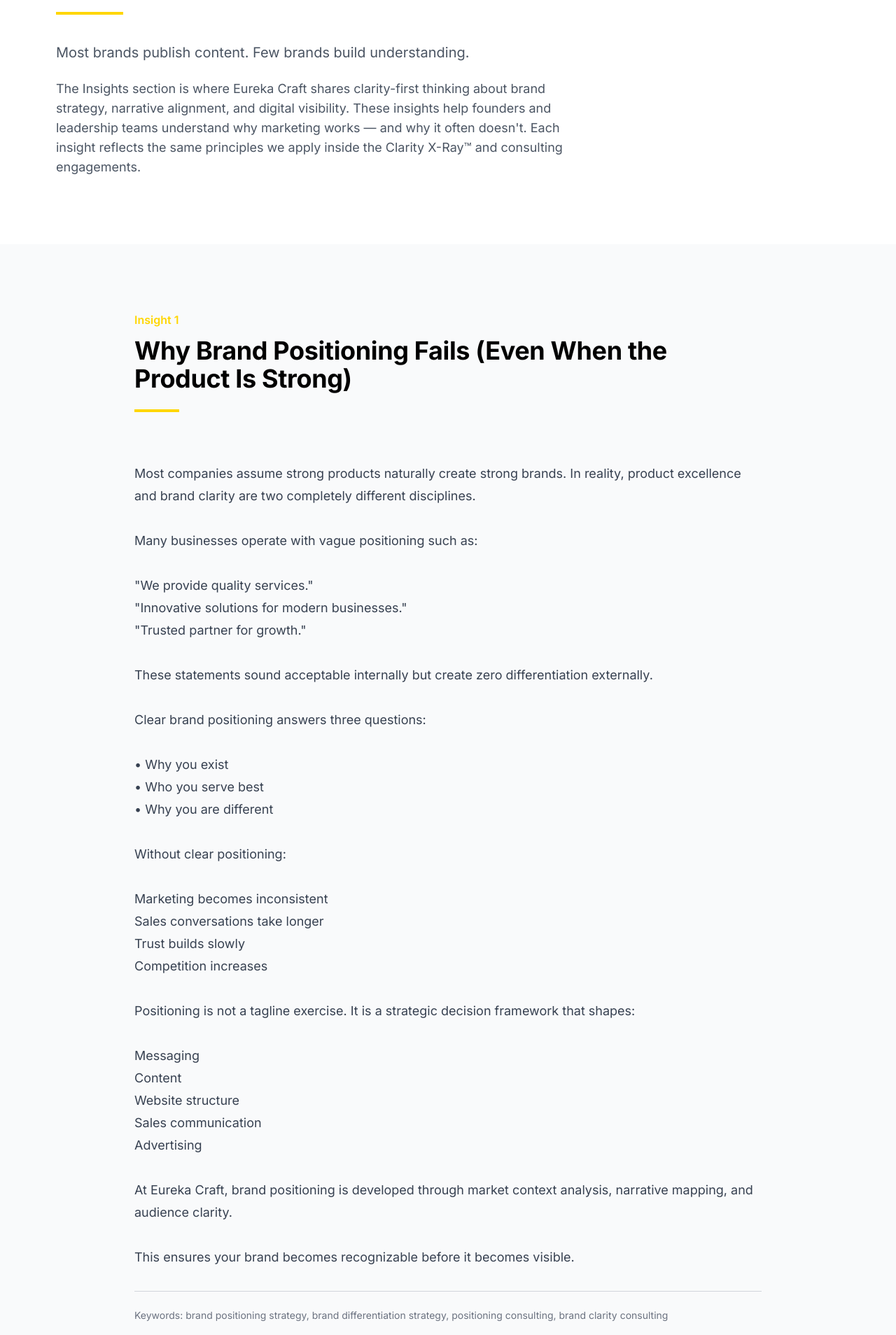
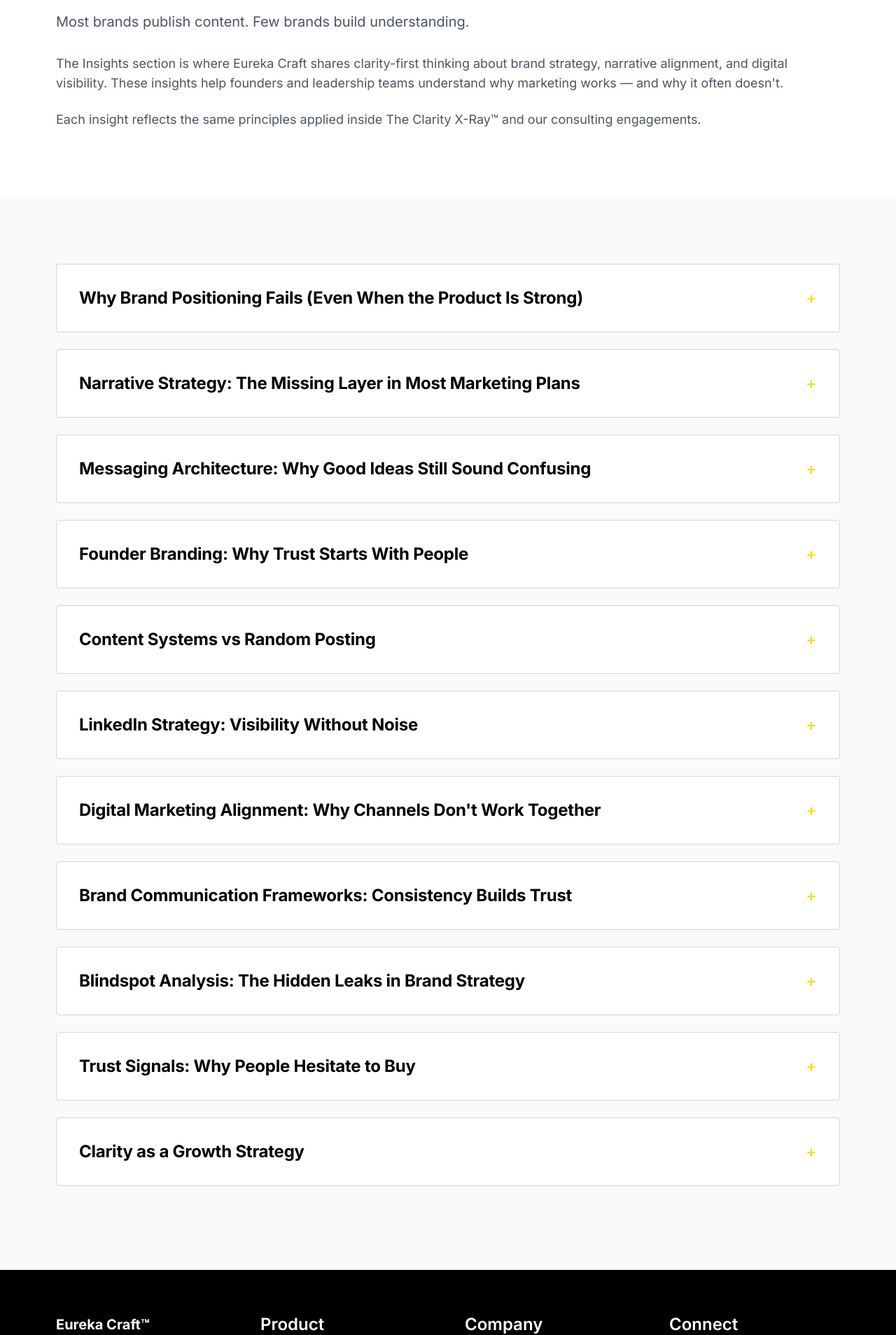
Before and after one commit to ragbak1210-ctrl/eureka-craft-consultancy, a Next.js app: page /insights in a window 1280 px wide. Shown: the part 236-2144 px from the top of the page at 70% size. Built offline with nearby package versions, Linux system fonts and the light colour scheme.

Commit message:
Update insights.tsx

```diff
--- a/pages/insights.tsx
+++ b/pages/insights.tsx
@@ -1,14 +1,16 @@
 import Head from 'next/head';
+import { useState } from 'react';
 
 export default function Insights() {
 
-const insights = [
+const [openIndex,setOpenIndex]=useState<number|null>(null)
+
+const insights=[
 
 {
 title:"Why Brand Positioning Fails (Even When the Product Is Strong)",
 
-content:`
-Most companies assume strong products naturally create strong brands. In reality, product excellence and brand clarity are two completely different disciplines.
+content:`Most companies assume strong products naturally create strong brands. In reality, product excellence and brand clarity are two completely different disciplines.
 
 Many businesses operate with vague positioning such as:
 
@@ -41,11 +43,7 @@ Advertising
 
 At Eureka Craft, brand positioning is developed through market context analysis, narrative mapping, and audience clarity.
 
-This ensures your brand becomes recognizable before it becomes visible.
-`,
-
-keywords:"brand positioning strategy, brand differentiation strategy, positioning consulting, brand clarity consulting"
-
+This ensures your brand becomes recognizable before it becomes visible.`
 },
 
 
@@ -53,8 +51,7 @@ keywords:"brand positioning strategy, brand differentiation strategy, positionin
 {
 title:"Narrative Strategy: The Missing Layer in Most Marketing Plans",
 
-content:`
-Most marketing plans define channels and budgets.
+content:`Most marketing plans define channels and budgets.
 
 Few define narrative.
 
@@ -82,11 +79,7 @@ This is why Eureka Craft builds narrative frameworks before execution begins.
 
 Because consistency is not about frequency.
 
-Consistency is about meaning.
-`,
-
-keywords:"brand narrative strategy, storytelling strategy, narrative marketing consulting, brand storytelling framework"
-
+Consistency is about meaning.`
 },
 
 
@@ -94,8 +87,7 @@ keywords:"brand narrative strategy, storytelling strategy, narrative marketing c
 {
 title:"Messaging Architecture: Why Good Ideas Still Sound Confusing",
 
-content:`
-Many businesses have intelligent leaders and strong ideas.
+content:`Many businesses have intelligent leaders and strong ideas.
 
 Yet their messaging feels scattered.
 
@@ -124,11 +116,7 @@ Prospects understand faster.
 Trust builds earlier.
 Decisions happen sooner.
 
-Messaging clarity is one of the fastest ways to improve conversion rates without increasing marketing spend.
-`,
-
-keywords:"brand messaging framework, messaging architecture consulting, value proposition development"
-
+Messaging clarity is one of the fastest ways to improve conversion rates without increasing marketing spend.`
 },
 
 
@@ -136,8 +124,7 @@ keywords:"brand messaging framework, messaging architecture consulting, value pr
 {
 title:"Founder Branding: Why Trust Starts With People",
 
-content:`
-In high-trust industries, brands rarely lead.
+content:`In high-trust industries, brands rarely lead.
 
 People do.
 
@@ -161,11 +148,7 @@ Improves inbound opportunities
 
 LinkedIn has become the primary platform for founder-driven trust.
 
-Companies with active founders consistently outperform companies with silent leadership.
-`,
-
-keywords:"founder branding strategy, linkedin thought leadership, founder positioning consulting"
-
+Companies with active founders consistently outperform companies with silent leadership.`
 },
 
 
@@ -173,8 +156,7 @@ keywords:"founder branding strategy, linkedin thought leadership, founder positi
 {
 title:"Content Systems vs Random Posting",
 
-content:`
-Most businesses treat content as a monthly activity.
+content:`Most businesses treat content as a monthly activity.
 
 Strong brands treat content as infrastructure.
 
@@ -198,11 +180,7 @@ Why it matters
 
 Eureka Craft designs structured content ecosystems that align with positioning and narrative clarity.
 
-Because content works best when it behaves like a system, not a calendar.
-`,
-
-keywords:"content systems strategy, content marketing framework, narrative content strategy"
-
+Because content works best when it behaves like a system, not a calendar.`
 },
 
 
@@ -210,8 +188,7 @@ keywords:"content systems strategy, content marketing framework, narrative conte
 {
 title:"LinkedIn Strategy: Visibility Without Noise",
 
-content:`
-LinkedIn has become the primary platform for authority building.
+content:`LinkedIn has become the primary platform for authority building.
 
 Yet most companies use LinkedIn incorrectly.
 
@@ -232,11 +209,7 @@ LinkedIn success is not frequency.
 
 It is relevance.
 
-When done correctly, LinkedIn becomes a long-term inbound lead engine.
-`,
-
-keywords:"linkedin content strategy, linkedin consulting, thought leadership linkedin"
-
+When done correctly, LinkedIn becomes a long-term inbound lead engine.`
 },
 
 
@@ -244,8 +217,7 @@ keywords:"linkedin content strategy, linkedin consulting, thought leadership lin
 {
 title:"Digital Marketing Alignment: Why Channels Don't Work Together",
 
-content:`
-Many businesses run:
+content:`Many businesses run:
 
 Google Ads
 Social Media
@@ -266,11 +238,7 @@ Digital alignment ensures:
 • Clear conversion paths
 • Consistent messaging
 
-Marketing becomes stronger when channels reinforce each other instead of competing for attention.
-`,
-
-keywords:"digital marketing strategy consulting, marketing alignment consulting"
-
+Marketing becomes stronger when channels reinforce each other instead of competing for attention.`
 },
 
 
@@ -278,8 +246,7 @@ keywords:"digital marketing strategy consulting, marketing alignment consulting"
 {
 title:"Brand Communication Frameworks: Consistency Builds Trust",
 
-content:`
-Brand communication is not just design.
+content:`Brand communication is not just design.
 
 It includes:
 
@@ -300,11 +267,7 @@ Familiarity builds trust.
 
 Trust builds conversion.
 
-Brand communication frameworks allow brands to scale without losing identity.
-`,
-
-keywords:"brand communication strategy, brand voice framework"
-
+Brand communication frameworks allow brands to scale without losing identity.`
 },
 
 
@@ -312,8 +275,7 @@ keywords:"brand communication strategy, brand voice framework"
 {
 title:"Blindspot Analysis: The Hidden Leaks in Brand Strategy",
 
-content:`
-Many marketing problems originate from unseen causes.
+content:`Many marketing problems originate from unseen causes.
 
 Blindspots include:
 
@@ -335,11 +297,7 @@ The Clarity X-Ray™ reveals:
 
 Clarity removes friction.
 
-Friction slows growth.
-`,
-
-keywords:"brand audit consulting, brand blindspot analysis"
-
+Friction slows growth.`
 },
 
 
@@ -347,8 +305,7 @@ keywords:"brand audit consulting, brand blindspot analysis"
 {
 title:"Trust Signals: Why People Hesitate to Buy",
 
-content:`
-Trust is rarely lost through major mistakes.
+content:`Trust is rarely lost through major mistakes.
 
 It is lost through small uncertainties.
 
@@ -367,11 +324,7 @@ Conversion increases.
 
 Authority is not claimed.
 
-Authority is demonstrated.
-`,
-
-keywords:"trust building marketing, brand authority strategy"
-
+Authority is demonstrated.`
 },
 
 
@@ -379,8 +332,7 @@ keywords:"trust building marketing, brand authority strategy"
 {
 title:"Clarity as a Growth Strategy",
 
-content:`
-Clarity is often treated as branding work.
+content:`Clarity is often treated as branding work.
 
 In reality, clarity is growth infrastructure.
 
@@ -403,54 +355,49 @@ It is structural.
 
 This is why Eureka Craft builds clarity before growth.
 
-Because growth built on confusion eventually collapses.
-`,
-
-keywords:"brand clarity consulting, growth strategy consulting"
-
+Because growth built on confusion eventually collapses.`
 }
 
-];
+]
 
 
-return (
 
+return(
 <>
 
 <Head>
 <title>Insights — Eureka Craft™</title>
-<meta name="description" content="Clarity-first thinking on brand strategy, narrative alignment and growth."/>
+<meta name="description" content="Clarity-first thinking on brand strategy, narrative alignment and visibility."/>
 </Head>
-
 
 
 {/* HERO */}
 
 <section className="section-spacing bg-white">
 
-<div className="container-wide">
+<div className="container-wide max-w-3xl">
 
-<h1 className="text-6xl font-bold mb-6">
-
+<h1 className="text-5xl md:text-6xl font-bold mb-6">
 Where Strategy Meets Understanding
-
 </h1>
 
-<div className="w-24 h-1 bg-accent mb-10"></div>
-
-<p className="text-xl text-gray-600 max-w-3xl mb-6">
-
+<p className="text-xl text-gray-600 mb-8">
 Most brands publish content. Few brands build understanding.
-
 </p>
 
-<p className="text-lg text-gray-600 max-w-3xl">
+
+<p className="text-lg text-gray-600 mb-6">
 
 The Insights section is where Eureka Craft shares clarity-first thinking about brand strategy, narrative alignment, and digital visibility.
 
 These insights help founders and leadership teams understand why marketing works — and why it often doesn't.
 
-Each insight reflects the same principles we apply inside the Clarity X-Ray™ and consulting engagements.
+</p>
+
+
+<p className="text-lg text-gray-600">
+
+Each insight reflects the same principles applied inside The Clarity X-Ray™ and our consulting engagements.
 
 </p>
 
@@ -460,74 +407,68 @@ Each insight reflects the same principles we apply inside the Clarity X-Ray™ a
 
 
 
-{/* ARTICLES */}
+{/* ACCORDION */}
 
 <section className="section-spacing bg-gray-50">
 
-<div className="container-wide">
+<div className="container-wide max-w-4xl">
 
 
-
-<div className="max-w-4xl mx-auto space-y-32">
-
 {insights.map((item,index)=>(
-<div key={index}>
+<div
+key={index}
+className="mb-6 bg-white border border-gray-300 rounded"
+>
 
 
-<div className="mb-8">
+<button
+onClick={()=>setOpenIndex(openIndex===index?null:index)}
+className="w-full text-left p-8 flex justify-between items-center"
+>
 
-<div className="text-accent font-semibold mb-3">
-
-Insight {index+1}
-
-</div>
-
-<h2 className="text-4xl font-bold mb-6">
+<h2 className="text-2xl font-bold">
 
 {item.title}
 
 </h2>
 
-<div className="w-16 h-1 bg-accent mb-10"></div>
+
+<span className="text-accent text-2xl">
+
+{openIndex===index?"−":"+"}
+
+</span>
+
+
+</button>
+
+
+
+{openIndex===index&&(
+
+<div className="px-8 pb-8">
+
+<p className="text-gray-700 whitespace-pre-line leading-relaxed">
+
+{item.content}
+
+</p>
 
 </div>
 
-
-
-<div className="text-lg text-gray-700 leading-8 whitespace-pre-line mb-8">
-
-{item.content}
-
-</div>
-
-
-
-<div className="border-t border-gray-300 pt-6">
-
-<div className="text-sm text-gray-500">
-
-Keywords: {item.keywords}
-
-</div>
-
-</div>
-
-
+)}
 
 </div>
 ))}
 
 
-</div>
 
 </div>
 
 </section>
 
 
-
 </>
-
-);
+)
 
 }
```
